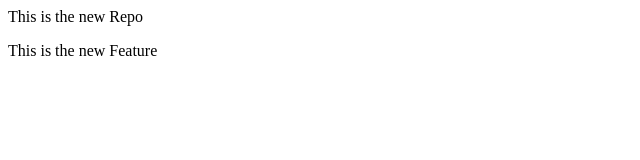
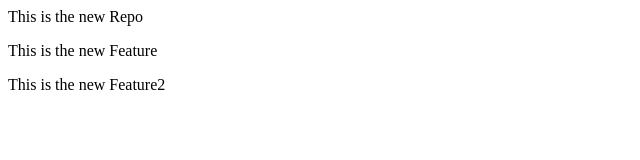
Before and after one commit to SudeshKudache/localrepo, a plain HTML site: page index.html in a window 1280 px wide. Shown: the whole page, without its empty margins (0-640 px from the left). Drawn offline with Linux system fonts and the light colour scheme.

Commit message:
added feature

```diff
--- a/index.html
+++ b/index.html
@@ -1,2 +1,3 @@
 <p> This is the new Repo </p>
 <p> This is the new Feature</p>
+<p> This is the new Feature2</p>
```
